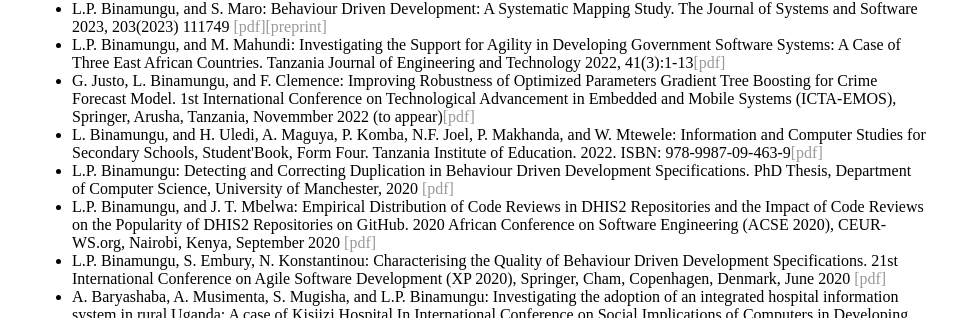
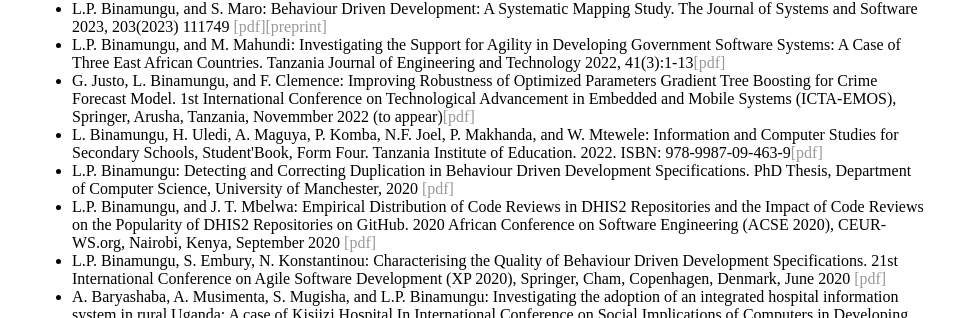
Before and after one commit to lepebina/lepebina.github.io, a Jekyll site: the page built from publications.html, in a window 1280 px wide. Shown: the part 137-455 px from the top of the page, without its empty margins (160-1119 px from the left). Built offline with Jekyll 4.4.1, drawn with Linux system fonts in a browser that asks for light colours.

Commit message:
Update publications.html

```diff
--- a/publications.html
+++ b/publications.html
@@ -8,7 +8,7 @@
 			       <li>L.P. Binamungu, and S. Maro: Behaviour Driven Development: A Systematic Mapping Study. The Journal of Systems and Software 2023, 203(2023) 111749 <a href="https://www.sciencedirect.com/science/article/abs/pii/S0164121223001449">[pdf]</a><a href="https://arxiv.org/pdf/2305.05567.pdf">[preprint]</a></li>
 			      <li>L.P. Binamungu, and M. Mahundi: Investigating the Support for Agility in Developing Government Software Systems: A Case of Three East African Countries. Tanzania Journal of Engineering and Technology 2022, 41(3):1-13<a href="https://tjet.udsm.ac.tz/index.php/tjet/article/view/839/652">[pdf]</a></li>
 			      <li>G. Justo, L. Binamungu, and F. Clemence: Improving Robustness of Optimized Parameters Gradient Tree Boosting for Crime Forecast Model. 1st International Conference on Technological Advancement in Embedded and Mobile Systems (ICTA-EMOS), Springer, Arusha, Tanzania, Novemmber 2022 (to appear)<a href="http://oops.uni-oldenburg.de/5511/1/20221117_book-of-abstracts_.pdf">[pdf]</a></li>
-			      <li>L. Binamungu, and H. Uledi, A. Maguya, P. Komba, N.F. Joel, P. Makhanda, and W. Mtewele: Information and Computer Studies for Secondary Schools, Student'Book, Form Four. Tanzania Institute of Education. 2022. ISBN: 978-9987-09-463-9<a href="https://online.fliphtml5.com/rwbnv/ydyg/#p=1">[pdf]</a></li>
+			      <li>L. Binamungu, H. Uledi, A. Maguya, P. Komba, N.F. Joel, P. Makhanda, and W. Mtewele: Information and Computer Studies for Secondary Schools, Student'Book, Form Four. Tanzania Institute of Education. 2022. ISBN: 978-9987-09-463-9<a href="https://online.fliphtml5.com/rwbnv/ydyg/#p=1">[pdf]</a></li>
 			      <li>L.P. Binamungu: Detecting and Correcting Duplication in Behaviour Driven Development Specifications. PhD Thesis, Department of Computer Science, University of Manchester, 2020 <a href="https://www.research.manchester.ac.uk/portal/files/182559903/FULL_TEXT.PDF">[pdf]</a></li>
 			       <li>L.P. Binamungu, and J. T. Mbelwa: Empirical Distribution of Code Reviews in DHIS2 Repositories and the Impact of Code Reviews on the Popularity of DHIS2 Repositories on GitHub. 2020 African Conference on Software Engineering (ACSE 2020), CEUR-WS.org, Nairobi, Kenya, September 2020 <a href="/dhis2-code-review.pdf">[pdf]</a></li>
 	        		<li>L.P. Binamungu, S. Embury, N. Konstantinou: Characterising the Quality of Behaviour Driven Development Specifications. 21st International Conference on Agile Software Development (XP 2020), Springer, Cham, Copenhagen, Denmark, June 2020 <a href="https://link.springer.com/content/pdf/10.1007%2F978-3-030-49392-9_6.pdf">[pdf]</a></li>
```
